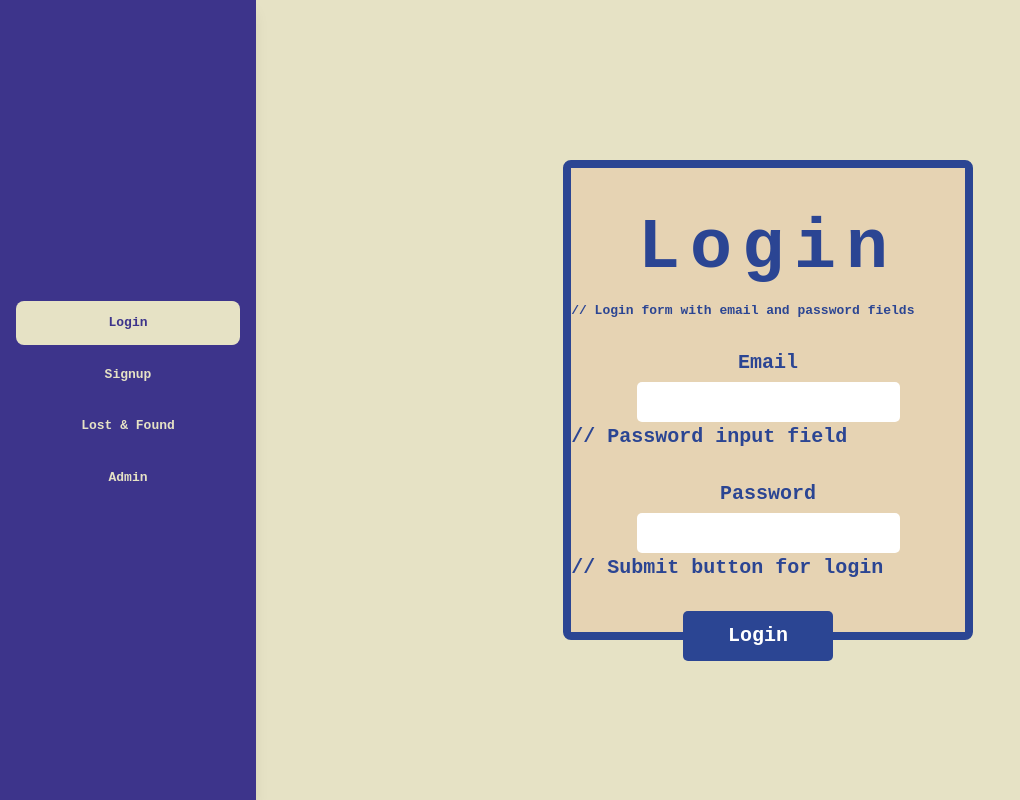
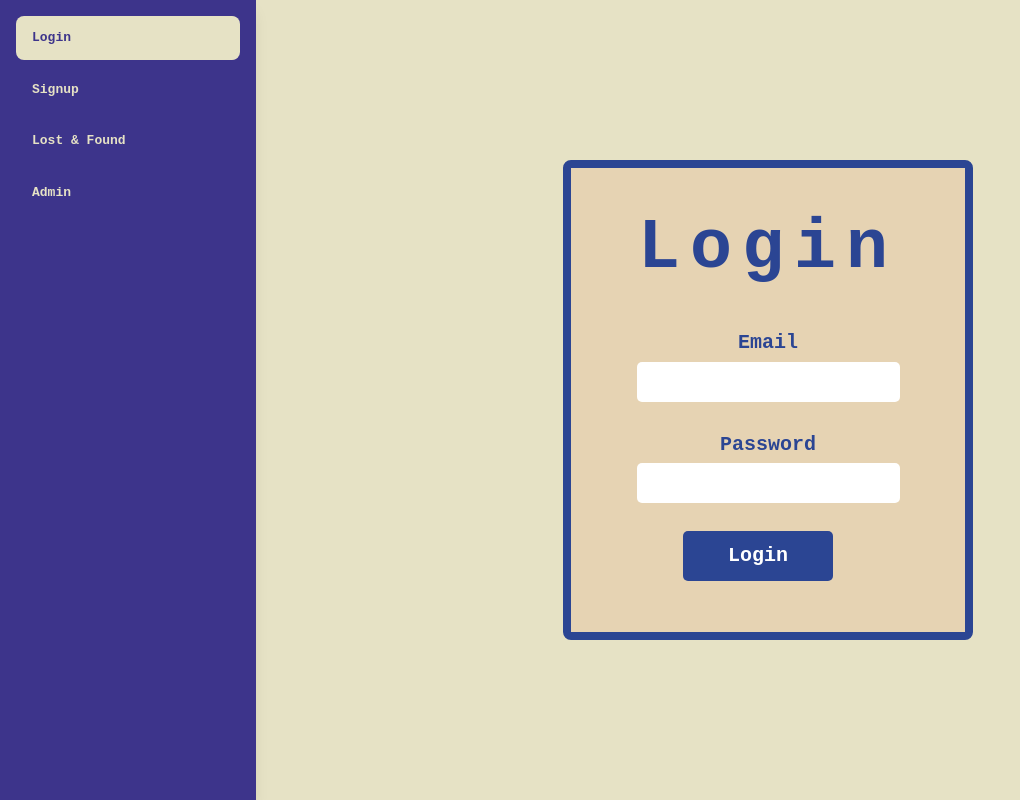
Before and after one commit to Sisifos496/AP_CSA_YHP_Lost_And_Found_Tracker, a React (Vite) app: page /login in a window 1280 px wide. Shown: the whole page, without its empty margins (0-1020 px from the left). Built offline with nearby package versions, Linux system fonts and the light colour scheme.

Commit message:
a small mistake

```diff
--- a/src/components/Navbar.tsx
+++ b/src/components/Navbar.tsx
@@ -18,12 +18,12 @@ function Navbar() {
 
     return (
         <nav className="fixed left-0 top-0 h-screen w-64 bg-[#3d348b] text-[#e6e2c5] shadow-lg flex flex-col">
-            <div className="flex-1 flex flex-col gap-2 p-4 items-center justify-center">
+            <div className="flex-1 flex flex-col gap-2 p-4">
                 {navItems.map((item) => (
                     <Link
                         key={item.path}
                         to={item.path}
-                        className={`w-full px-4 py-3 rounded-lg transition-colors duration-200 font-semibold text-center ${
+                        className={`px-4 py-3 rounded-lg transition-colors duration-200 font-semibold ${
                             isActive(item.path)
                                 ? 'bg-[#e6e2c5] text-[#3d348b]'
                                 : 'text-[#e6e2c5] hover:bg-[#2b4593]'
--- a/src/pages/Login.tsx
+++ b/src/pages/Login.tsx
@@ -34,7 +34,7 @@ function Login() {
                     <div className="flex justify-center md:text-[70px] text-[20px] pt-[7%]">
                         <p className="tracking-[10px]">Login</p>
                     </div>
-                    // Login form with email and password fields
+                    {/* Login form with email and password fields */}
                     <form onSubmit={handleLogin} className="flex flex-col justify-center md:text-[20px] text-[15x]">
                         <div className="flex flex-col pt-[7%] gap-[5%]">
                             <div className="text-center"><p>Email</p></div>
@@ -48,7 +48,7 @@ function Login() {
                                 />
                             </div>
                         </div>
-                        // Password input field
+                        {/* Password input field */}
                         <div className="flex flex-col pt-[7%] gap-[5%]">
                             <div className="text-center"><p>Password</p></div>
                             <div className="flex justify-center pt-[1%]">
@@ -61,7 +61,7 @@ function Login() {
                                 />
                             </div>
                         </div>
-                        // Submit button for login
+                        {/* Submit button for login */}
                         <div className="flex flex-row justify-center pt-[7%]">
                             <button
                                 type="submit"
--- a/src/pages/Signup.tsx
+++ b/src/pages/Signup.tsx
@@ -33,7 +33,7 @@ function Signup() {
                     <div className="flex justify-center md:text-[70px] text-[20px] pt-[7%]">
                         <p className="tracking-[10px]">Sign-Up</p>
                     </div>
-                    // Signup form with email and password fields
+                    {/* Signup form with email and password fields */}
                     <form onSubmit={handleSignup} className="flex flex-col justify-center md:text-[20px] text-[15x]">
                         <div className="flex flex-col pt-[7%] gap-[5%]">
                             <div className="text-center"><p>Email</p></div>
@@ -47,7 +47,7 @@ function Signup() {
                                 />
                             </div>
                         </div>
-                        // Password input field
+                        {/* Password input field */}
                         <div className="flex flex-col pt-[7%] gap-[5%]">
                             <div className="text-center"><p>Password</p></div>
                             <div className="flex justify-center pt-[1%]">
@@ -60,7 +60,7 @@ function Signup() {
                                 />
                             </div>
                         </div>
-                        // Submit button for signup
+                        {/* Submit button for signup */}
                         <div className="flex flex-row justify-center pt-[7%]">
                             <button
                                 type="submit"
```
